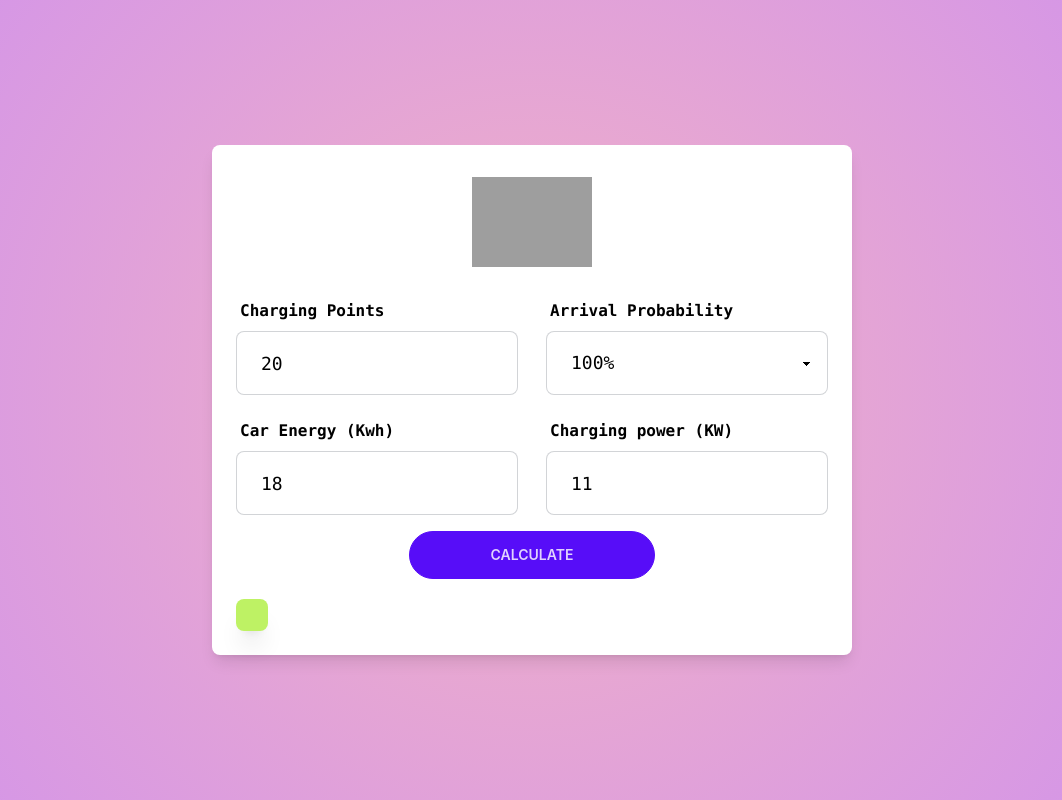
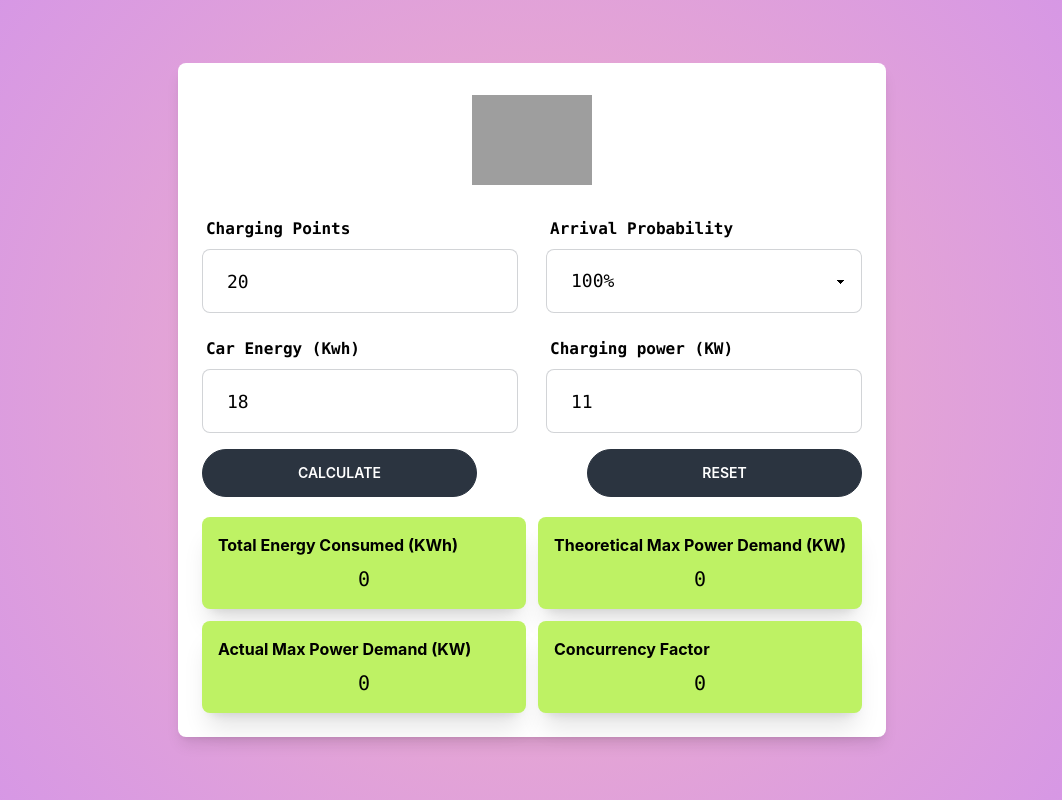
Before and after one commit to sarfaraz187/react-template-dec-2022, a React (Vite) app: page / in a window 1280 px wide. Shown: the whole page, without its empty margins (108-1170 px from the left). Built offline with nearby package versions, Linux system fonts and the light colour scheme; grey boxes are pictures that could not be loaded.

Commit message:
Results displayed

```diff
--- /dev/null
+++ b/src/Types.ts
@@ -0,0 +1,13 @@
+export interface Parameters {
+  chargingPoints: number;
+  powerPerChargePointKW: number;
+  carEnergy: number;
+  arrivalProbability: string;
+}
+
+export interface CalculatedConsumption {
+  totalEnergyConsumedKWh: number;
+  theoreticalMaxPowerDemandKW: number;
+  actualMaxPowerDemandKW: number;
+  concurrencyFactor: number;
+}
--- a/src/pages/Home/index.tsx
+++ b/src/pages/Home/index.tsx
@@ -4,20 +4,34 @@ import Header from '../../components/Header';
 import { energyCalculation } from '../../utils/energyCalculation';
 
 function Home() {
-  let [parameters, setParameters] = useState({
+  const defaultParameters = {
     chargingPoints: 20,
     arrivalProbability: '100%',
     carEnergy: 18,
     powerPerChargePointKW: 11,
-  });
-  const numbersArray = Array.from({ length: 19 }, (_, index) => (index + 2) * 10);
-
-  const onCalculateClick = async () => {
-    console.clear();
-    let results = await energyCalculation(parameters);
-    console.log(results);
+  };
+  const resultsParameters = {
+    totalEnergyConsumedKWh: 0,
+    theoreticalMaxPowerDemandKW: 0,
+    actualMaxPowerDemandKW: 0,
+    concurrencyFactor: 0,
   };
 
+  let [parameters, setParameters] = useState(defaultParameters),
+    [calculatedParams, setCalculatedParams] = useState(resultsParameters);
+
+  const numbersArray = Array.from({ length: 19 }, (_, index) => (index + 2) * 10),
+    onCalculateClick = async () => {
+      console.clear();
+      let results = await energyCalculation(parameters);
+      console.log(results);
+      setCalculatedParams(results);
+    };
+
+  const onParametersChange = (value: number | string, fromEvent: string) => {
+    console.log(fromEvent, value);
+    setParameters((prevState) => ({ ...prevState, [fromEvent]: value }));
+  };
   return (
     <div className="bg-white p-6 rounded-lg shadow-lg">
       <Header></Header>
@@ -26,13 +40,19 @@ function Home() {
           <label className="label">
             <span className="label-text font-mono font-bold	text-base text-black">Charging Points</span>
           </label>
-          <input type="number" placeholder="" value={parameters.chargingPoints} className="label-text input input-bordered input-lg input-bordered w-full max-w-xs bg-white font-mono	text-black" />
+          <input
+            type="number"
+            placeholder=""
+            value={parameters.chargingPoints}
+            className="label-text input input-bordered input-lg input-bordered w-full max-w-xs bg-white font-mono	text-black"
+            onChange={(event) => onParametersChange(event.target.value, 'chargingPoints')}
+          />
         </div>
         <div>
           <label className="label">
             <span className="label-text font-mono font-bold	text-base text-black">Arrival Probability</span>
           </label>
-          <select className="select select-lg select-bordered w-full select-lg max-w-xs bg-white font-mono text-black">
+          <select className="select select-lg select-bordered w-full select-lg max-w-xs bg-white font-mono text-black" onChange={(event) => onParametersChange(event.target.value, 'carEnergy')}>
             {numbersArray.map((probability) => (
               <option selected={probability === 100 ? true : false}>{probability}%</option>
             ))}
@@ -42,7 +62,13 @@ function Home() {
           <label className="label">
             <span className="label-text font-mono font-bold text-base	text-black">Car Energy (Kwh)</span>
           </label>
-          <input type="number" placeholder="" value={parameters.carEnergy} className="label-text input input-bordered input-lg input-bordered w-full max-w-xs bg-white font-mono	text-black" />
+          <input
+            type="number"
+            placeholder=""
+            value={parameters.carEnergy}
+            className="label-text input input-bordered input-lg input-bordered w-full max-w-xs bg-white font-mono	text-black"
+            onChange={(event) => onParametersChange(event.target.value, 'arrivalProbability')}
+          />
         </div>
         <div>
           <label className="label">
@@ -53,16 +79,31 @@ function Home() {
             placeholder=""
             value={parameters.powerPerChargePointKW}
             className="label-text input input-bordered input-lg input-bordered w-full max-w-xs bg-white font-mono text-black "
+            onChange={(event) => onParametersChange(event.target.value, 'powerPerChargePointKW')}
           />
         </div>
       </div>
-      <div className="w-full flex justify-center">
-        <button className="btn w-5/12 rounded-full mt-4 btn-primary" onClick={onCalculateClick}>
+      <div className="w-full flex justify-between">
+        <button className="btn w-5/12 rounded-full mt-4 btn-neutral w-40 mr-4 text-white" onClick={onCalculateClick}>
           Calculate
+        </button>
+        <button
+          className="btn w-5/12 rounded-full mt-4 btn-neutral w-40 text-white"
+          onClick={() => {
+            setParameters(defaultParameters);
+            setCalculatedParams(resultsParameters);
+          }}
+        >
+          Reset
         </button>
       </div>
 
-      <Results />
+      <Results
+        totalEnergyConsumedKWh={calculatedParams.totalEnergyConsumedKWh}
+        theoreticalMaxPowerDemandKW={calculatedParams.theoreticalMaxPowerDemandKW}
+        actualMaxPowerDemandKW={calculatedParams.actualMaxPowerDemandKW}
+        concurrencyFactor={calculatedParams.concurrencyFactor}
+      />
     </div>
   );
 }
--- a/src/pages/Home/results.tsx
+++ b/src/pages/Home/results.tsx
@@ -1,12 +1,22 @@
-const Results = () => {
+import { CalculatedConsumption } from '../../Types';
+
+const Results = (props: CalculatedConsumption) => {
+  const headings = ['Total Energy Consumed (KWh)', 'Theoretical Max Power Demand (KW)', 'Actual Max Power Demand (KW)', 'Concurrency Factor'];
   return (
-    <div className="mt-5">
-      <div className="card bg-base-100 shadow-xl w-fit bg-white ">
-        <div className="card-body bg-lime-300 rounded-lg p-4">
-          <div></div>
-        </div>
+    <>
+      <div className="mt-5 flex justify-between grid grid-cols-2 gap-3">
+        {Object.keys(props).map((parameter, index) => (
+          <div className="card bg-base-100 shadow-xl w-full bg-white ">
+            <div className="card-body bg-lime-300 rounded-lg p-4">
+              <div className="text-black">
+                <b>{headings[index]}</b>
+              </div>
+              <div className="flex justify-center text-black font-mono text-xl">{props?.[parameter]}</div>
+            </div>
+          </div>
+        ))}
       </div>
-    </div>
+    </>
   );
 };
 
--- a/src/utils/energyCalculation.tsx
+++ b/src/utils/energyCalculation.tsx
@@ -1,22 +1,17 @@
 import { chargingDemandProbabilities, arrivalProbabilities } from '../CONSTANTS';
-
-interface Parameters {
-  chargingPoints: number;
-  powerPerChargePointKW: number;
-  carEnergy: number;
-}
+import { Parameters } from '../Types';
 
 const getChargingPointDemand = async () => {
   // EV arrives, simulate charging demand.
   const evChargingDemand = 0.007 + Math.random() * (0.1 - 0.007);
-  let closestDemandProbability = closestRange(chargingDemandProbabilities, evChargingDemand);
+  let closestDemandProbability: any = closestRange(chargingDemandProbabilities, evChargingDemand);
   console.log(closestDemandProbability);
   return closestDemandProbability?.range;
 };
 
 export const energyCalculation = async (payload: Parameters) => {
-  const totalTicks = (365 * 24 * 60) / 15; // 1 year in 15-minute intervals
-  console.log('=============== Start ===============');
+  // 1 year in 15-minute intervals
+  const totalTicks = (365 * 24 * 60) / 15;
   let totalEnergyConsumedKWh = 0,
     theoreticalMaxPowerDemandKW = payload?.chargingPoints * payload?.powerPerChargePointKW,
     actualMaxPowerDemandKW = 0,
@@ -50,10 +45,10 @@ export const energyCalculation = async (payload: Parameters) => {
   const concurrencyFactor = actualMaxPowerDemandKW / theoreticalMaxPowerDemandKW;
 
   return {
-    totalEnergyConsumedKWh,
-    theoreticalMaxPowerDemandKW,
-    actualMaxPowerDemandKW,
-    concurrencyFactor,
+    totalEnergyConsumedKWh: Math.round(totalEnergyConsumedKWh),
+    theoreticalMaxPowerDemandKW: Math.round(theoreticalMaxPowerDemandKW),
+    actualMaxPowerDemandKW: Math.round(actualMaxPowerDemandKW),
+    concurrencyFactor: Math.round(concurrencyFactor),
   };
 };
 
@@ -65,7 +60,6 @@ function closestRange(arr: any, target: number) {
     const currentNumber = arr[i]?.probability,
       currentDifference = Math.abs(currentNumber - target),
       closestDifference = Math.abs(closest - target);
-    // console.log(currentDifference < closestDifference, currentDifference, closestDifference);
     if (currentDifference < closestDifference) {
       closest = currentNumber;
       rangeObj = arr[i];
```
